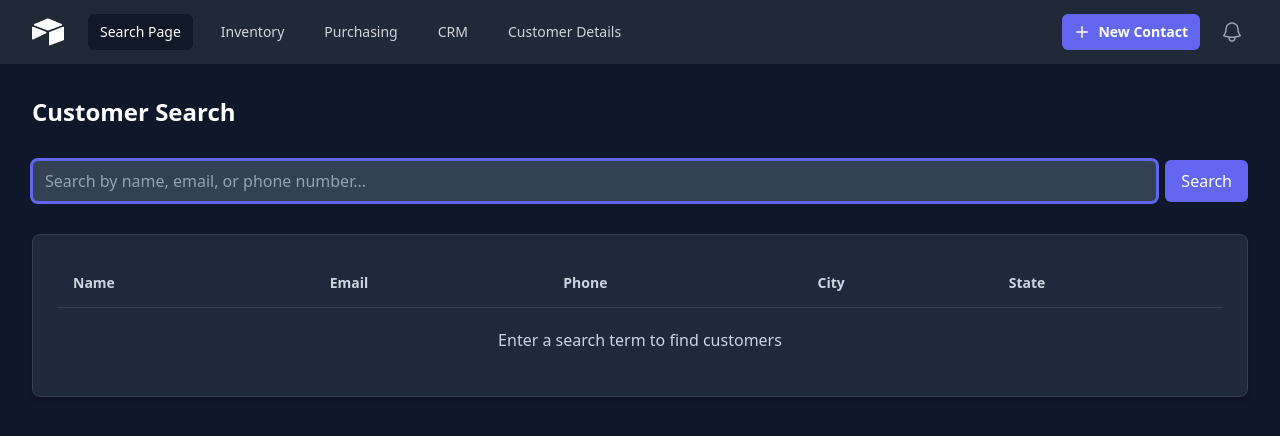
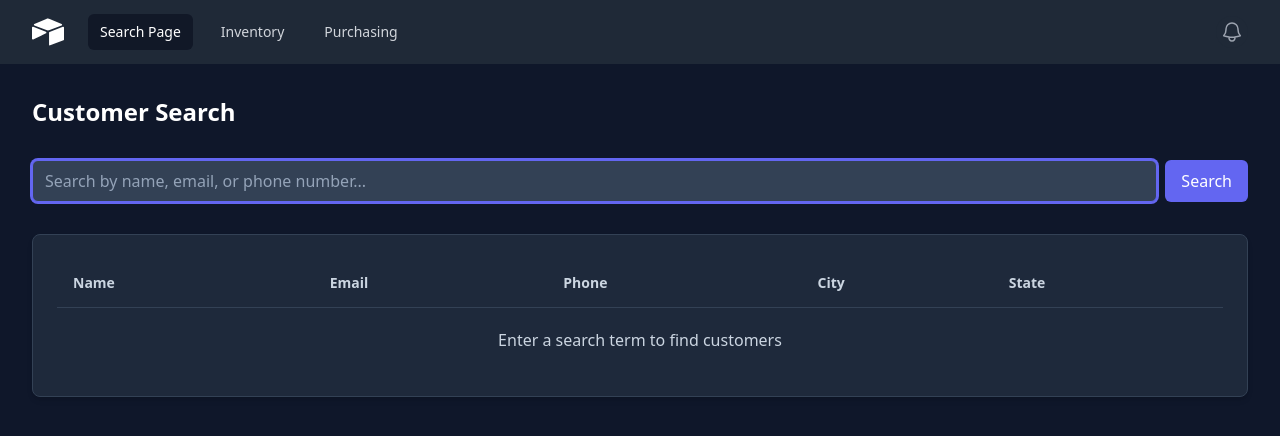
Before and after one commit to mdrobbins/netsuite-react-demo, a React (Create React App) app: page / in a window 1280 px wide. Shown: the top 436 px of the page. Built offline with nearby package versions, Linux system fonts and the light colour scheme.

Commit message:
Remove unused links from page header

```diff
--- a/src/Components/PageHeader.js
+++ b/src/Components/PageHeader.js
@@ -1,5 +1,5 @@
-import { Link } from 'react-router-dom';
-import { NavigationLink } from './NavigationLink';
+import {Link} from 'react-router-dom';
+import {NavigationLink} from './NavigationLink';
 
 function PageHeader() {
     return (
@@ -15,38 +15,19 @@ function PageHeader() {
                                 xmlns="http://www.w3.org/2000/svg"
                             >
                                 <title>Airtable</title>
-                                <path d="M11.992 1.966c-.434 0-.87.086-1.28.257L1.779 5.917c-.503.208-.49.908.012 1.116l8.982 3.558a3.266 3.266 0 0 0 2.454 0l8.982-3.558c.503-.196.503-.908.012-1.116l-8.957-3.694a3.255 3.255 0 0 0-1.272-.257zM23.4 8.056a.589.589 0 0 0-.222.045l-10.012 3.877a.612.612 0 0 0-.38.564v8.896a.6.6 0 0 0 .821.552L23.62 18.1a.583.583 0 0 0 .38-.551V8.653a.6.6 0 0 0-.6-.596zM.676 8.095a.644.644 0 0 0-.48.19C.086 8.396 0 8.53 0 8.69v8.355c0 .442.515.737.908.54l6.27-3.006.307-.147 2.969-1.436c.466-.22.43-.908-.061-1.092L.883 8.138a.57.57 0 0 0-.207-.044z" />
+                                <path d="M11.992 1.966c-.434 0-.87.086-1.28.257L1.779 5.917c-.503.208-.49.908.012 1.116l8.982 3.558a3.266 3.266 0 0 0 2.454 0l8.982-3.558c.503-.196.503-.908.012-1.116l-8.957-3.694a3.255 3.255 0 0 0-1.272-.257zM23.4 8.056a.589.589 0 0 0-.222.045l-10.012 3.877a.612.612 0 0 0-.38.564v8.896a.6.6 0 0 0 .821.552L23.62 18.1a.583.583 0 0 0 .38-.551V8.653a.6.6 0 0 0-.6-.596zM.676 8.095a.644.644 0 0 0-.48.19C.086 8.396 0 8.53 0 8.69v8.355c0 .442.515.737.908.54l6.27-3.006.307-.147 2.969-1.436c.466-.22.43-.908-.061-1.092L.883 8.138a.57.57 0 0 0-.207-.044z"/>
                             </svg>
                         </div>
                         <div className="hidden md:ml-6 md:flex md:items-center md:space-x-4">
-                            <NavigationLink to="/" label="Search Page" />
-                            <NavigationLink to="/inventory" label="Inventory" />
+                            <NavigationLink to="/" label="Search Page"/>
+                            <NavigationLink to="/inventory" label="Inventory"/>
                             <NavigationLink
                                 to="/purchasing"
                                 label="Purchasing"
                             />
-                            <NavigationLink to="/crm" label="CRM" />
-                            <NavigationLink to="/customer/CUST-1001" label="Customer Details" />
                         </div>
                     </div>
                     <div className="flex items-center">
-                        <div className="shrink-0">
-                            <button
-                                type="button"
-                                className="relative inline-flex items-center gap-x-1.5 rounded-md bg-indigo-500 px-3 py-2 text-sm font-semibold text-white shadow-sm hover:bg-indigo-400 focus-visible:outline focus-visible:outline-2 focus-visible:outline-offset-2 focus-visible:outline-indigo-500"
-                            >
-                                <svg
-                                    className="-ml-0.5 size-5"
-                                    viewBox="0 0 20 20"
-                                    fill="currentColor"
-                                    aria-hidden="true"
-                                    data-slot="icon"
-                                >
-                                    <path d="M10.75 4.75a.75.75 0 0 0-1.5 0v4.5h-4.5a.75.75 0 0 0 0 1.5h4.5v4.5a.75.75 0 0 0 1.5 0v-4.5h4.5a.75.75 0 0 0 0-1.5h-4.5v-4.5Z" />
-                                </svg>
-                                New Contact
-                            </button>
-                        </div>
                         <div className="hidden md:ml-4 md:flex md:shrink-0 md:items-center">
                             <button
                                 type="button"
@@ -80,4 +61,4 @@ function PageHeader() {
     );
 }
 
-export { PageHeader };
+export {PageHeader};
```
